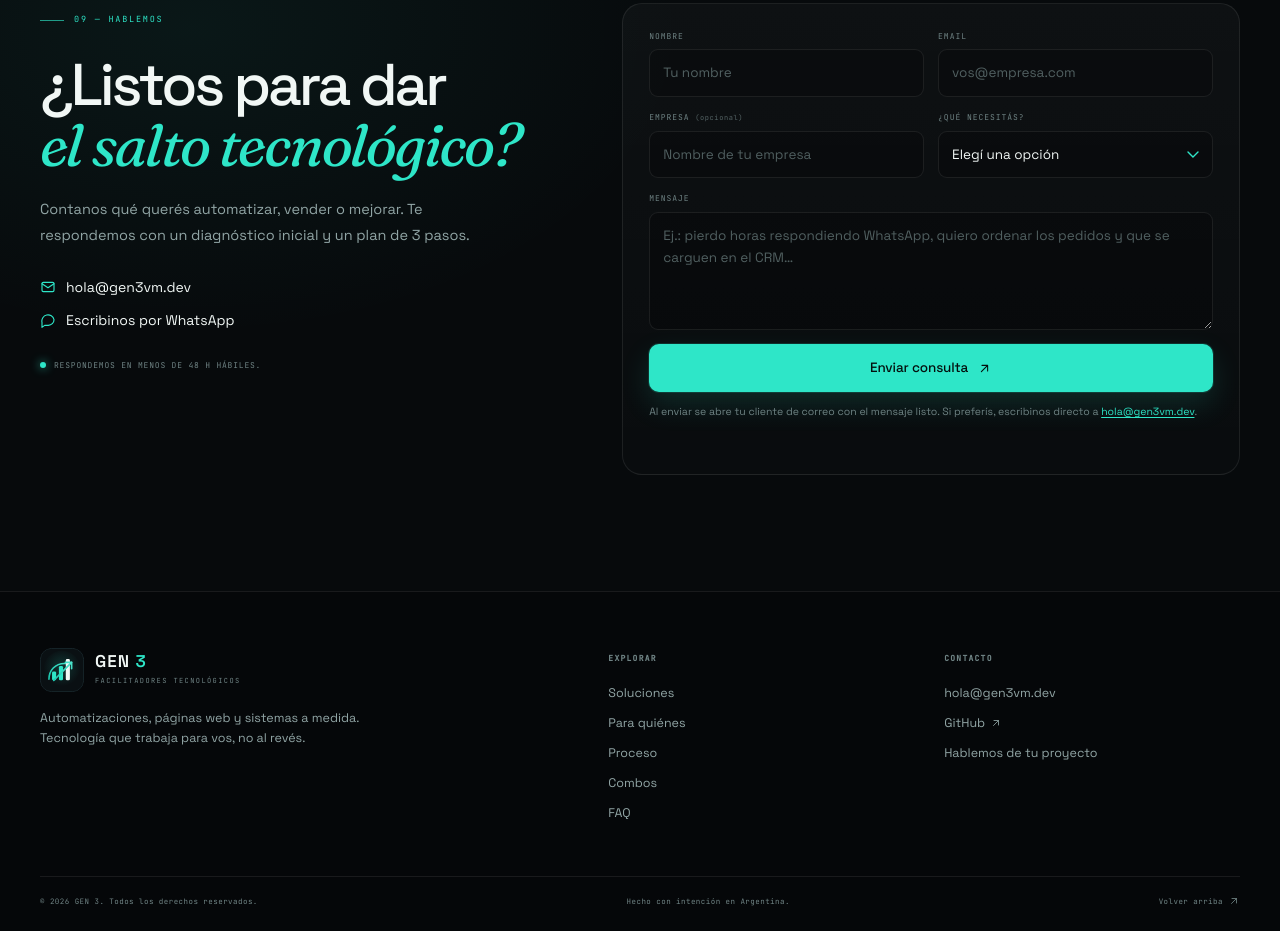
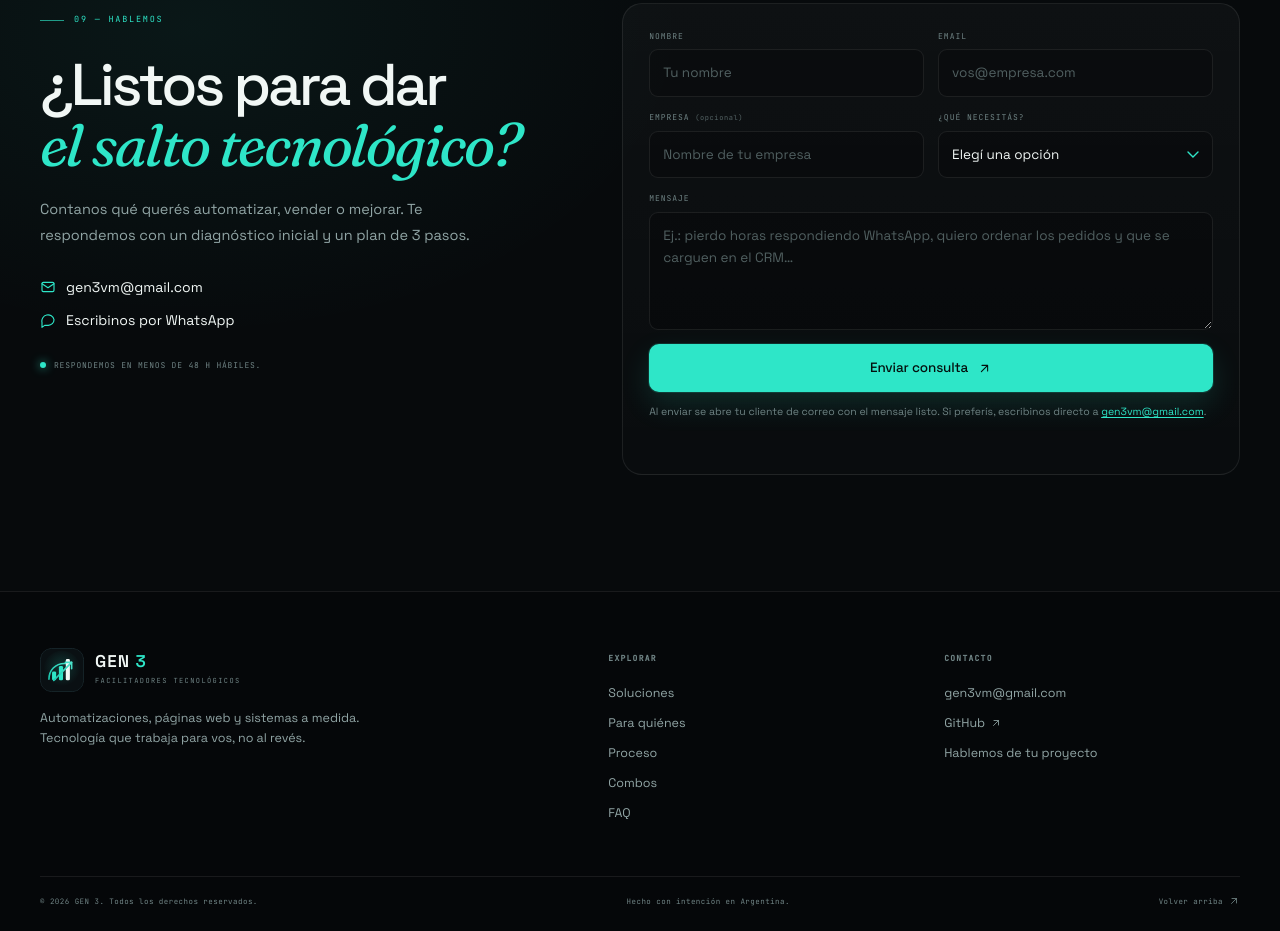
Before and after one commit to gen3vm-dev/Gen3, a plain HTML site: page index.html in a window 1280 px wide. Shown: the part 7056-7987 px from the top of the page. Drawn offline with Linux system fonts and the light colour scheme.

Commit message:
Actualizar email de contacto

```diff
--- a/assets/js/main.js
+++ b/assets/js/main.js
@@ -6,8 +6,7 @@
   "use strict";
 
   /* ---------- Configuración de contacto ---------- */
-  // Reemplazar por los datos reales cuando estén definidos.
-  var CONTACT_EMAIL = "hola@gen3vm.dev";
+  var CONTACT_EMAIL = "gen3vm@gmail.com";
   var WHATSAPP_NUMBER = ""; // Ej.: "5493531234567" (sin +, sin espacios)
 
   /* ---------- Año del footer ---------- */
@@ -67,7 +66,7 @@
   /* ---------- Links de contacto ---------- */
   document.querySelectorAll('a[href^="mailto:"]').forEach(function (link) {
     var href = link.getAttribute("href") || "";
-    if (href.indexOf("hola@gen3vm.dev") !== -1) {
+    if (href.indexOf("gen3vm@gmail.com") !== -1) {
       link.setAttribute("href", "mailto:" + CONTACT_EMAIL);
     }
   });
--- a/index.html
+++ b/index.html
@@ -612,7 +612,7 @@
           <h2 class="h2">¿Listos para dar<br><em>el salto tecnológico?</em></h2>
           <p>Contanos qué querés automatizar, vender o mejorar. Te respondemos con un diagnóstico inicial y un plan de 3 pasos.</p>
           <div class="contact-direct">
-            <a href="mailto:hola@gen3vm.dev"><svg class="icon" aria-hidden="true"><use href="#i-mail"></use></svg>hola@gen3vm.dev</a>
+            <a href="mailto:gen3vm@gmail.com"><svg class="icon" aria-hidden="true"><use href="#i-mail"></use></svg>gen3vm@gmail.com</a>
             <a href="#contacto" data-whatsapp hidden><svg class="icon" aria-hidden="true"><use href="#i-chat"></use></svg>Escribinos por WhatsApp</a>
           </div>
           <p class="contact-note"><span class="dot"></span> RESPONDEMOS EN MENOS DE 48 H HÁBILES.</p>
@@ -652,7 +652,7 @@
             <textarea id="mensaje" name="mensaje" placeholder="Ej.: pierdo horas respondiendo WhatsApp, quiero ordenar los pedidos y que se carguen en el CRM…" required></textarea>
           </div>
           <button class="btn btn-primary" type="submit">Enviar consulta <svg class="icon" aria-hidden="true"><use href="#i-arrow"></use></svg></button>
-          <p class="form-note">Al enviar se abre tu cliente de correo con el mensaje listo. Si preferís, escribinos directo a <a href="mailto:hola@gen3vm.dev">hola@gen3vm.dev</a>.</p>
+          <p class="form-note">Al enviar se abre tu cliente de correo con el mensaje listo. Si preferís, escribinos directo a <a href="mailto:gen3vm@gmail.com">gen3vm@gmail.com</a>.</p>
           <p class="form-status" role="status" aria-live="polite"></p>
         </form>
       </div>
@@ -679,7 +679,7 @@
       </div>
       <div class="footer-col">
         <h3>Contacto</h3>
-        <a href="mailto:hola@gen3vm.dev">hola@gen3vm.dev</a>
+        <a href="mailto:gen3vm@gmail.com">gen3vm@gmail.com</a>
         <a href="https://github.com/gen3vm-dev/Gen3" target="_blank" rel="noopener">GitHub <svg class="icon icon-xs" aria-hidden="true"><use href="#i-arrow"></use></svg></a>
         <a href="#contacto">Hablemos de tu proyecto</a>
       </div>
```
Also changed, not shown: 1 other file.
